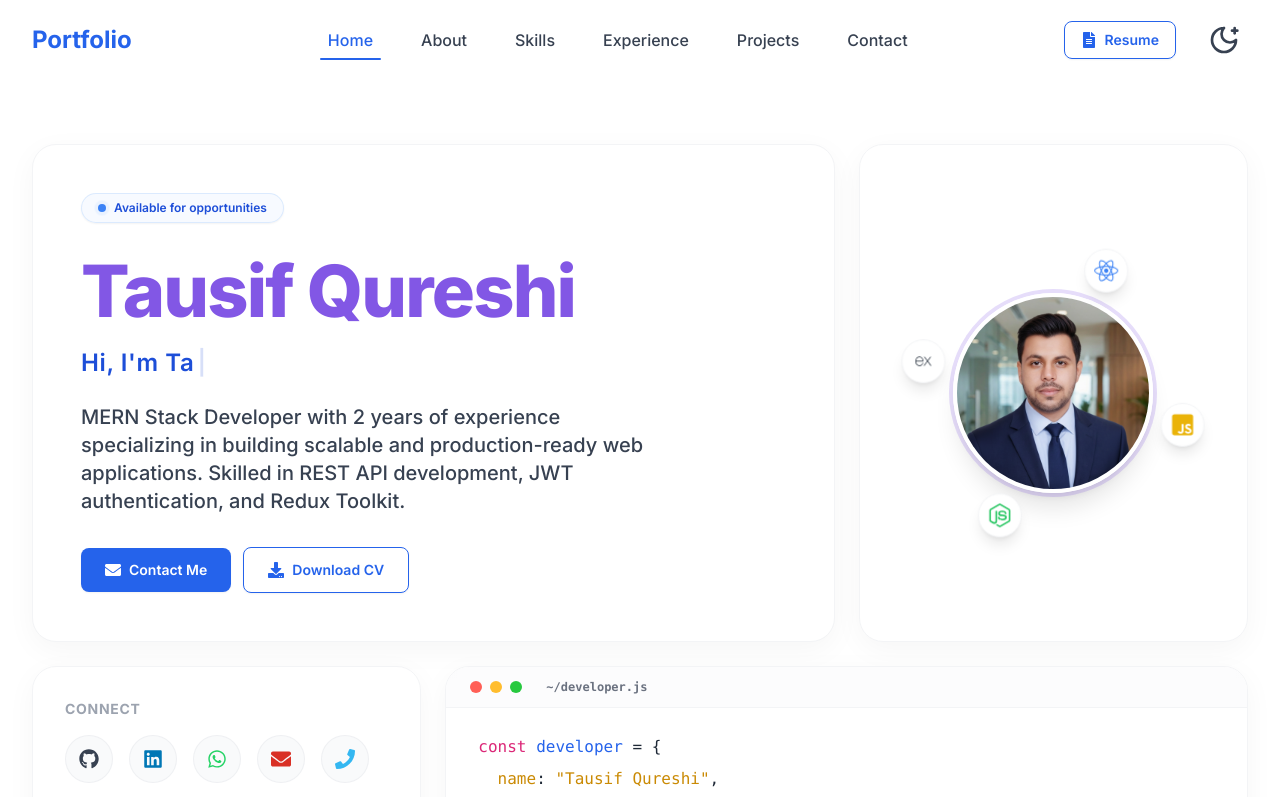
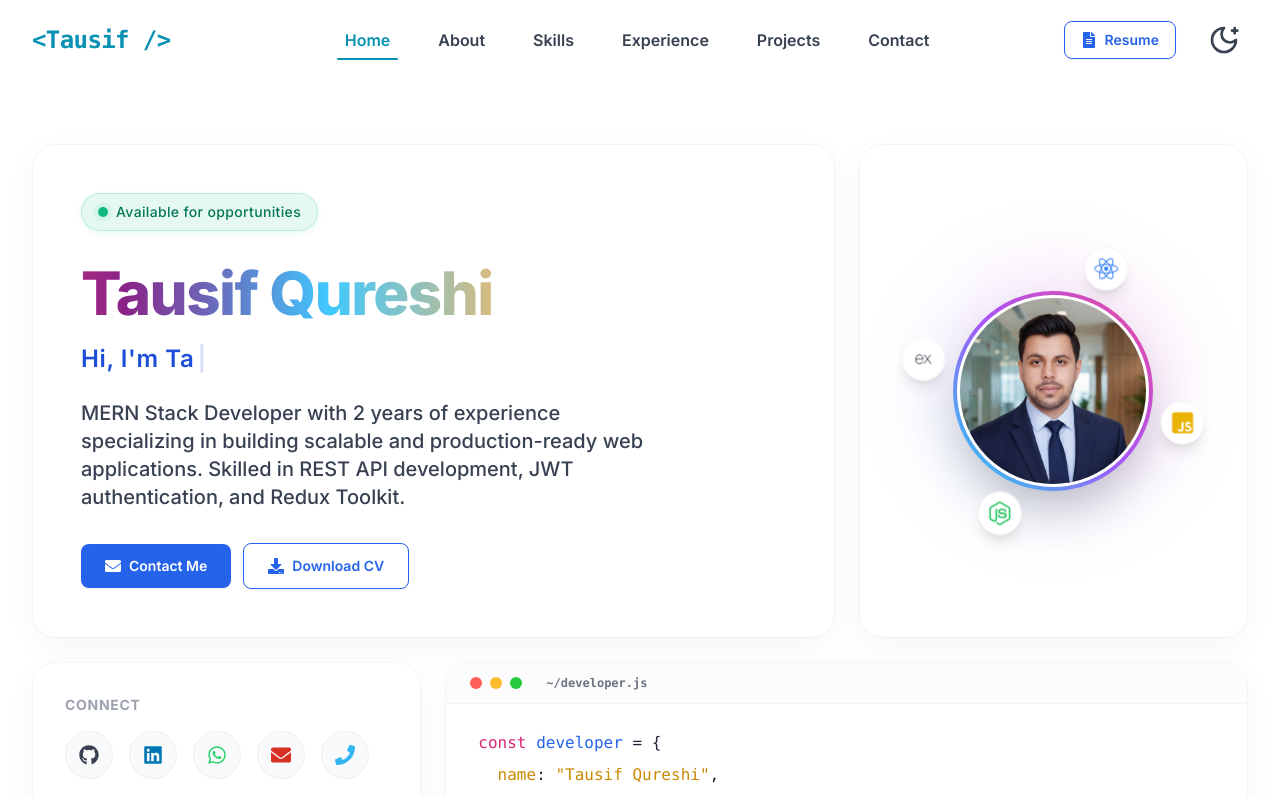
Before and after one commit to Tausifqureshi/React-Portfolio, a React (Vite) app: page / in a window 1280 px wide. Shown: the top 797 px of the page. Built offline with nearby package versions, Linux system fonts and the light colour scheme.

Commit message:
Update now hero section unique desgined

```diff
--- a/src/components/Hero.jsx
+++ b/src/components/Hero.jsx
@@ -54,19 +54,19 @@ const Hero = () => {
         <div className="grid grid-cols-1 lg:grid-cols-3 gap-6">
 
           {/* Card 1: Main Intro */}
-          <div className="order-3 lg:order-1 lg:col-span-2 flex flex-col justify-center rounded-3xl bg-white dark:bg-[#161b22] border border-gray-100 dark:border-white/5 p-8 md:p-12 shadow-[0_8px_30px_rgb(0,0,0,0.04)] dark:shadow-[0_8px_30px_rgb(0,0,0,0.2)] transition-shadow hover:shadow-[0_8px_30px_rgb(0,0,0,0.08)] dark:hover:shadow-[0_8px_30px_rgba(130,87,229,0.15)] z-10">
+          <div className="order-3 lg:order-1 lg:col-span-2 flex flex-col justify-center rounded-3xl bg-white dark:bg-[#161b22] border border-gray-100 dark:border-white/5 p-8 md:p-12 shadow-[0_8px_30px_rgb(0,0,0,0.04)] dark:shadow-[0_8px_30px_rgb(0,0,0,0.2)] transition-all duration-300 hover:-translate-y-1.5 hover:shadow-[0_15px_40px_rgb(0,0,0,0.08)] dark:hover:shadow-[0_15px_40px_rgba(255,255,255,0.05)] dark:hover:border-white/10 z-10">
             <div className="mb-6 md:mb-8 text-center lg:text-left">
-              <div className="group relative inline-flex items-center justify-center gap-2 rounded-full border border-blue-200/50 bg-blue-50/50 px-4 py-1.5 text-xs font-semibold text-blue-700 shadow-sm backdrop-blur-sm transition-all hover:border-blue-300 hover:bg-blue-50 dark:border-blue-500/20 dark:bg-blue-900/10 dark:text-blue-300 dark:hover:border-blue-500/40 dark:hover:bg-blue-900/20">
-                <span className="relative flex h-2 w-2">
-                  <span className="animate-ping absolute inline-flex h-full w-full rounded-full bg-blue-400 opacity-75"></span>
-                  <span className="relative inline-flex rounded-full h-2 w-2 bg-blue-500"></span>
+              <div className="inline-flex items-center gap-2 px-4 py-2 text-sm font-medium rounded-full bg-emerald-500/10 border border-emerald-500/20 text-emerald-700 dark:text-emerald-400 backdrop-blur-md shadow-[0_2px_10px_-3px_rgba(16,185,129,0.2)] transition-all hover:bg-emerald-500/20 hover:border-emerald-500/30">
+                <span className="relative flex h-2.5 w-2.5">
+                  <span className="animate-ping absolute inline-flex h-full w-full rounded-full bg-emerald-400 opacity-75"></span>
+                  <span className="relative inline-flex rounded-full h-2.5 w-2.5 bg-emerald-500"></span>
                 </span>
-                Available for opportunities
+                <span className="tracking-wide">Available for opportunities</span>
               </div>
             </div>
 
-            <h1 className="text-4xl font-extrabold leading-tight text-gray-900 dark:text-white md:text-5xl lg:text-6xl xl:text-7xl 2xl:text-8xl tracking-tight mb-2 text-center lg:text-left">
-              <span className="text-[#8257e5]">
+            <h1 className="text-3xl font-extrabold leading-tight text-gray-900 dark:text-white md:text-4xl lg:text-5xl xl:text-6xl 2xl:text-7xl tracking-tight mb-2 text-center lg:text-left">
+              <span className="bg-clip-text text-transparent bg-[linear-gradient(to_right,#FFB75E,#FF416C,#8A2387,#40C9FF,#FFB75E)] animate-text-gradient">
                 Tausif Qureshi
               </span>
             </h1>
@@ -119,7 +119,7 @@ const Hero = () => {
           </div>
 
           {/* Card 2: Profile Image with Orbiting Icons */}
-          <div className="order-1 lg:order-2 lg:col-span-1 flex flex-col items-center justify-center rounded-3xl bg-white dark:bg-[#161b22] border border-gray-100 dark:border-white/5 p-8 shadow-[0_8px_30px_rgb(0,0,0,0.04)] dark:shadow-[0_8px_30px_rgb(0,0,0,0.2)] transition-shadow hover:shadow-[0_8px_30px_rgb(0,0,0,0.08)] dark:hover:shadow-[0_8px_30px_rgba(130,87,229,0.15)] min-h-[340px] z-10 relative overflow-hidden">
+          <div className="order-1 lg:order-2 lg:col-span-1 flex flex-col items-center justify-center rounded-3xl bg-white dark:bg-[#161b22] border border-gray-100 dark:border-white/5 p-8 shadow-[0_8px_30px_rgb(0,0,0,0.04)] dark:shadow-[0_8px_30px_rgb(0,0,0,0.2)] transition-all duration-300 hover:-translate-y-1.5 hover:shadow-[0_15px_40px_rgb(0,0,0,0.08)] dark:hover:shadow-[0_15px_40px_rgba(255,255,255,0.05)] dark:hover:border-white/10 min-h-[340px] z-10 relative overflow-hidden">
 
             <div className="relative z-20 h-[180px] w-[180px] lg:h-[200px] lg:w-[200px]">
               {/* Orbiting Icons Container */}
@@ -165,18 +165,22 @@ const Hero = () => {
                 </motion.div>
               </motion.div>
 
-              <div className="h-full w-full overflow-hidden rounded-full border-4 border-white dark:border-[#161b22] bg-white/90 shadow-xl transition-transform duration-300 hover:scale-[1.05] dark:bg-white/5 ring-4 ring-[#8257e5]/20">
-                <img
-                  src={profileImage}
-                  alt="Tausif Qureshi portrait"
-                  className="h-full w-full object-cover object-top"
-                />
+              <div className="absolute inset-0 bg-gradient-to-tr from-cyan-500 via-purple-500 to-pink-500 rounded-full blur-2xl opacity-20 dark:opacity-30 scale-110"></div>
+
+              <div className="relative h-full w-full rounded-full p-1 bg-gradient-to-tr from-cyan-400 via-purple-500 to-pink-500 shadow-2xl transition-transform duration-300 hover:scale-[1.05]">
+                <div className="h-full w-full overflow-hidden rounded-full bg-white dark:bg-[#0d1117] border-[3px] border-white dark:border-[#0d1117]">
+                  <img
+                    src={profileImage}
+                    alt="Tausif Qureshi portrait"
+                    className="h-full w-full object-cover object-top"
+                  />
+                </div>
               </div>
             </div>
           </div>
 
-          {/* Card 3: Socials & Skills */}
-          <div className="order-4 lg:order-3 lg:col-span-1 flex flex-col justify-between rounded-3xl bg-white dark:bg-[#161b22] border border-gray-100 dark:border-white/5 p-8 shadow-[0_8px_30px_rgb(0,0,0,0.04)] dark:shadow-[0_8px_30px_rgb(0,0,0,0.2)] transition-shadow hover:shadow-[0_8px_30px_rgb(0,0,0,0.08)] dark:hover:shadow-[0_8px_30px_rgba(130,87,229,0.15)] z-10">
+          {/* Card 3: Connect & Stack */}
+          <div className="order-4 lg:order-3 lg:col-span-1 flex flex-col justify-between rounded-3xl bg-white dark:bg-[#161b22] border border-gray-100 dark:border-white/5 p-8 shadow-[0_8px_30px_rgb(0,0,0,0.04)] dark:shadow-[0_8px_30px_rgb(0,0,0,0.2)] transition-all duration-300 hover:-translate-y-1.5 hover:shadow-[0_15px_40px_rgb(0,0,0,0.08)] dark:hover:shadow-[0_15px_40px_rgba(255,255,255,0.05)] dark:hover:border-white/10 z-10">
             <div>
               <h3 className="text-sm font-bold text-gray-400 dark:text-gray-500 uppercase tracking-wider mb-4">Connect</h3>
               <div className="flex flex-wrap gap-4">
@@ -223,7 +227,7 @@ const Hero = () => {
           </div>
 
           {/* Card 4: Developer Terminal */}
-          <div className="order-2 lg:order-4 lg:col-span-2 relative group rounded-3xl bg-white dark:bg-[#161b22] border border-gray-100 dark:border-white/5 p-6 md:p-8 shadow-[0_8px_30px_rgb(0,0,0,0.04)] dark:shadow-[0_8px_30px_rgb(0,0,0,0.2)] transition-shadow hover:shadow-[0_8px_30px_rgb(0,0,0,0.08)] dark:hover:shadow-[0_8px_30px_rgba(130,87,229,0.15)] overflow-hidden z-10 flex flex-col justify-center">
+          <div className="order-2 lg:order-4 lg:col-span-2 relative group rounded-3xl bg-white dark:bg-[#161b22] border border-gray-100 dark:border-white/5 p-6 md:p-8 shadow-[0_8px_30px_rgb(0,0,0,0.04)] dark:shadow-[0_8px_30px_rgb(0,0,0,0.2)] transition-all duration-300 hover:-translate-y-1.5 hover:shadow-[0_15px_40px_rgb(0,0,0,0.08)] dark:hover:shadow-[0_15px_40px_rgba(255,255,255,0.05)] dark:hover:border-white/10 overflow-hidden z-10 flex flex-col justify-center">
             {/* Mac Window Controls */}
             <div className="absolute top-0 left-0 right-0 flex items-center gap-2 border-b border-gray-100 dark:border-white/5 bg-gray-50/50 dark:bg-[#0d1117]/50 px-6 py-3 backdrop-blur-sm">
               <span className="h-3 w-3 rounded-full bg-[#ff5f56]" />
--- a/src/components/Navbar.jsx
+++ b/src/components/Navbar.jsx
@@ -109,8 +109,8 @@ const Navbar = () => {
         <div className="flex items-center justify-between h-16">
           {/* Logo */}
           <div className="flex-shrink-0">
-            <span className="text-2xl font-bold text-blue-600 dark:text-blue-400">
-              Portfolio
+            <span className="text-2xl font-bold text-cyan-600 dark:text-cyan-400 font-mono tracking-tight">
+              &lt;Tausif /&gt;
             </span>
           </div>
 
@@ -123,17 +123,17 @@ const Navbar = () => {
                   <button
                     key={item.href}
                     onClick={() => scrollToSection(item.href)}
-                    className={`relative px-2 py-2 text-sm lg:text-base font-medium transition-all duration-300 ${
+                    className={`relative px-2 py-2 text-sm lg:text-base font-semibold transition-all duration-300 ${
                       isActive
-                        ? "text-blue-600 dark:text-blue-400"
-                        : "text-gray-700 dark:text-gray-300 hover:text-blue-600 dark:hover:text-blue-400"
+                        ? "text-cyan-600 dark:text-cyan-400"
+                        : "text-gray-700 dark:text-gray-200 hover:text-cyan-600 dark:hover:text-cyan-400"
                     }`}
                   >
                     {item.label}
                     {isActive && (
                       <motion.div
                         layoutId="navbar-indicator"
-                        className="absolute bottom-0 left-0 right-0 h-[2px] bg-blue-600 dark:bg-blue-400 rounded-full"
+                        className="absolute bottom-0 left-0 right-0 h-[2px] bg-cyan-600 dark:bg-cyan-400 rounded-full"
                         transition={{ type: "spring", stiffness: 300, damping: 30 }}
                       />
                     )}
@@ -199,10 +199,10 @@ const Navbar = () => {
                   <button
                     key={item.href}
                     onClick={() => scrollToSection(item.href)}
-                    className={`w-full text-left px-3 py-2 text-base font-medium rounded-md transition-colors duration-200 ${
+                    className={`w-full text-left px-3 py-2 text-base font-semibold rounded-md transition-colors duration-200 ${
                       isActive
-                        ? "bg-blue-50 text-blue-600 dark:bg-blue-900/30 dark:text-blue-400"
-                        : "text-gray-700 dark:text-gray-300 hover:text-blue-600 dark:hover:text-blue-400"
+                        ? "bg-cyan-50 text-cyan-600 dark:bg-cyan-900/30 dark:text-cyan-400"
+                        : "text-gray-700 dark:text-gray-200 hover:text-cyan-600 dark:hover:text-cyan-400"
                     }`}
                   >
                     {item.label}
--- a/src/index.css
+++ b/src/index.css
@@ -3,3 +3,18 @@
 @tailwind base;
 @tailwind components;
 @tailwind utilities;
+
+@layer utilities {
+  .animate-text-gradient {
+    background-size: 200% auto;
+    animation: textGradient 8s linear infinite;
+  }
+  @keyframes textGradient {
+    0% {
+      background-position: 200% center;
+    }
+    100% {
+      background-position: 0% center;
+    }
+  }
+}
```
